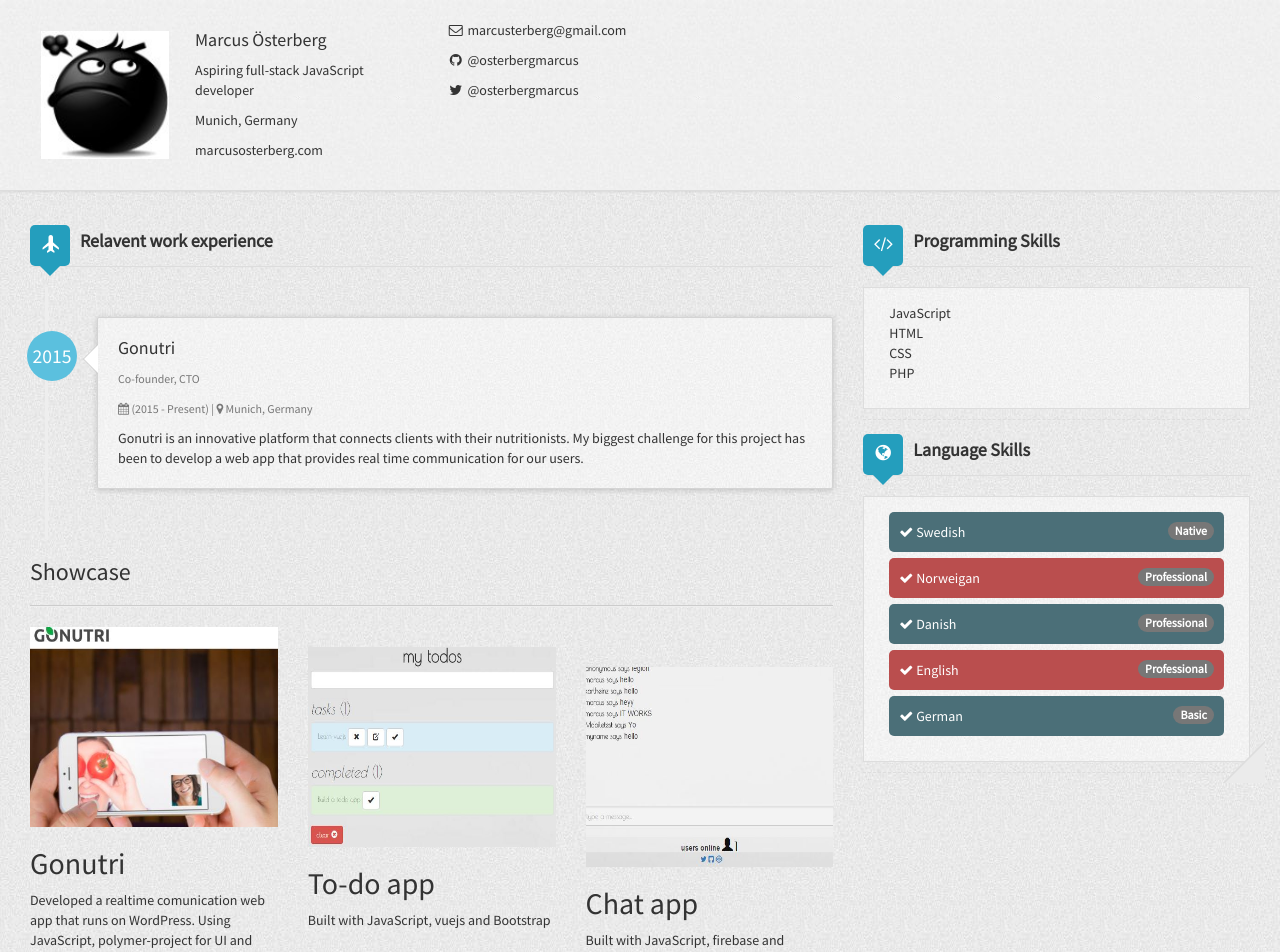
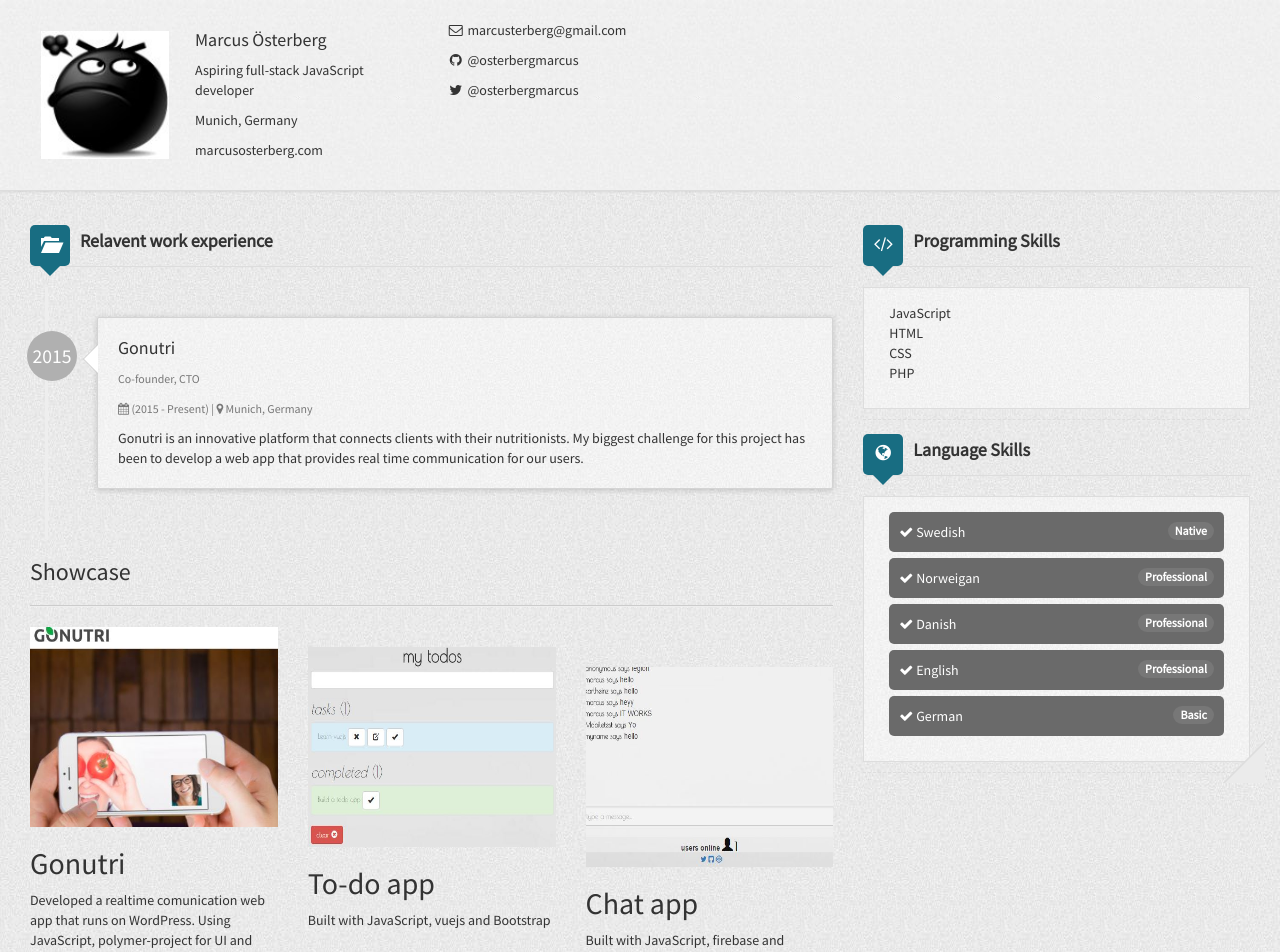
Before and after one commit to osterbergmarcus/resume, a Jekyll site: the page built from index.html, in a window 1280 px wide. Shown: the top 952 px of the page. Built offline with Jekyll 4.4.1, drawn with Linux system fonts in a browser that asks for light colours; some of the changed text lies outside the part shown.

Commit message:
Style fix
fixed styles and added work to show case

```diff
--- a/assets/css/icard_resume.css
+++ b/assets/css/icard_resume.css
@@ -211,7 +211,7 @@
     position: absolute;
     top: 24px;
     margin-left: -70px;
-    background-color: #999999;
+    background-color: #B0B0B0;
     z-index: 100;
     border-top-right-radius: 50%;
     border-top-left-radius: 50%;
@@ -253,7 +253,7 @@
 }
 
 .timeline-badge.info {
-    background-color: #5bc0de !important;
+    background-color: #B0B0B0 !important;
 }
 
 .timeline-title {
@@ -338,11 +338,11 @@
     padding: 10px;
     margin-bottom: 6px;
     border-radius: 5px;
-    background: #4B6F78;
+    background: #6A6A6A;
 }
 
 .list-strip li:nth-child(even) {
-    background: #BA4E4E;
+    background: #6A6A6A;
 }
 
 .btn-flat {
@@ -391,7 +391,7 @@
     padding-bottom: 10px;
     position: absolute;
     left: 0;
-    background: #249EBD;
+    background: #186D82;
     padding: 10px;
     color: white;
     min-width: 40px;
@@ -408,7 +408,7 @@
     left: 50%;
     margin-left: -10px;
     bottom: -10px;
-    border-top: 10px solid #249EBD;
+    border-top: 10px solid #186D82;
     border-left: 10px solid transparent;
     border-right: 10px solid transparent;
 }
--- a/index.html
+++ b/index.html
@@ -5,7 +5,7 @@
     <div class="row-fluid">
         <div class="col-md-8">
             {% if site.author.workHistory %}
-                <h3 class="title with-icon"><span class="glyphicon glyphicon-plane cat-title"></span>Relavent work experience</h3>
+                <h3 class="title with-icon"><span class="glyphicon glyphicon-folder-open cat-title"></span>Relavent work experience</h3>
                 <ul class="timeline">
                     {% for work in site.author.workHistory %}
                         <li class="timeline-inverted">
@@ -127,6 +127,18 @@
         </div>
       </div>
     </div>
+    <!-- work8 -->
+    <!-- work7 -->
+    <br/>
+     <div class="col-md-4 col-sm-6">
+      <div class="thumbnail-view">
+        <a href="http://codepen.io/osterbergmarcus/full/OyvbZX/"><img class="img-responsive info" src="{{ site.baseurl }}/assets/img/portfolio.JPG"></a>
+        <div class="mask">
+          <h2>Portfolio example</h2>
+          <p>Layout example for a personal portfolio</p>
+        </div>
+      </div>
+    </div>
   </div>
 </div>
 </div>
```
Also changed, not shown: assets/img/portfolio.JPG (added).
